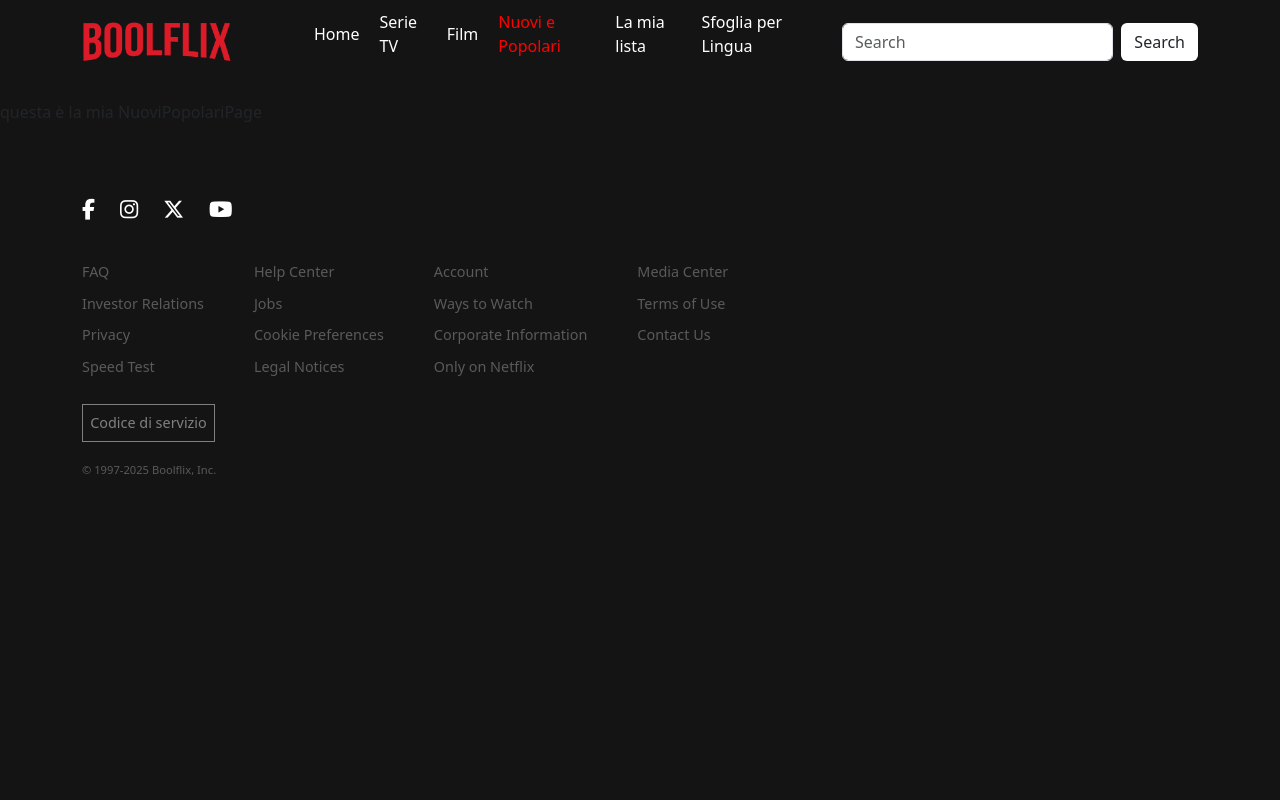
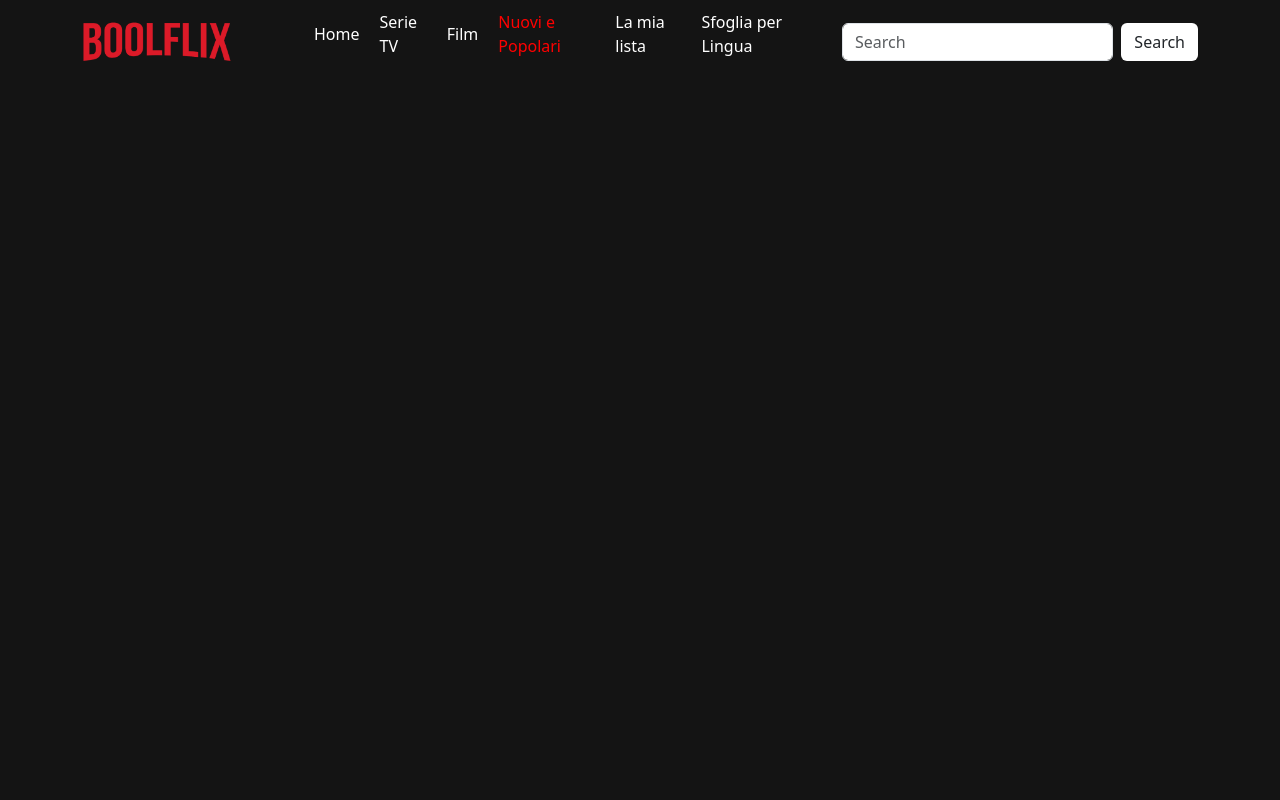
Before and after one commit to Giunta-Giovanni/react-boolflix, a React (Vite) app: page /nuovi-popolari in a window 1280 px wide. Shown: the top 800 px of the page. Built offline with nearby package versions, Linux system fonts and the light colour scheme.

Commit message:
[faet] test image slider in popular

```diff
--- a/src/index.css
+++ b/src/index.css
@@ -307,3 +307,52 @@ footer {
 .info-serie span {
     color: grey
 }
+
+
+
+
+
+
+/* nuovipopolaripage prova */
+.p-banner {
+    width: 100%;
+    height: 100vh;
+    text-align: center;
+    overflow: hidden;
+    position: relative;
+}
+
+.p-banner .p-slider {
+    position: absolute;
+    width: 175px;
+    height: 250px;
+    top: 10%;
+    left: calc(50% - 100px);
+    transform-style: preserve-3d;
+    transform: perspective(1000px);
+    animation: autoRun 20s linear infinite;
+}
+
+@keyframes autoRun {
+    from {
+        transform: perspective(1000px) rotateY(0deg);
+    }
+
+    to {
+        transform: perspective(1000px) rotateY(360deg);
+    }
+}
+
+.p-banner .p-slider .p-item {
+    position: absolute;
+    inset: 0 0 0 0;
+    transform: rotateY(calc((var(--position) - 1) * (360 / var(--quantity)) * 1deg)) translateZ(550px);
+}
+
+
+
+.p-banner .p-slider .p-item img {
+    width: 100%;
+    height: 100%;
+    object-fit: cover;
+}
--- a/src/pages/NuoviPopolariPage.jsx
+++ b/src/pages/NuoviPopolariPage.jsx
@@ -1,7 +1,22 @@
+import { useContext } from "react"
+import MediaContext from '../contexts/MediaContext'
+
+const urlRadiceimg = 'https://image.tmdb.org/t/p/w342/'
+
 export default function NuoviPopolariPage() {
+
+    const { film } = useContext(MediaContext);
+    console.log('film in nuovi popolari page', film)
+
     return (
-        <div>
-            questa è la mia NuoviPopolariPage
+        <div className="p-banner">
+            <div className="p-slider" style={{ "--quantity": film.length }}>
+                {film.map((film, index) => (
+                    <div className="p-item" key={index} style={{ "--position": `${index + 1}` }}>
+                        <img src={`${urlRadiceimg}/${film.poster_path}`} alt={film.title} />
+                    </div>
+                ))}
+            </div>
         </div>
-    )
+    );
 }
```
